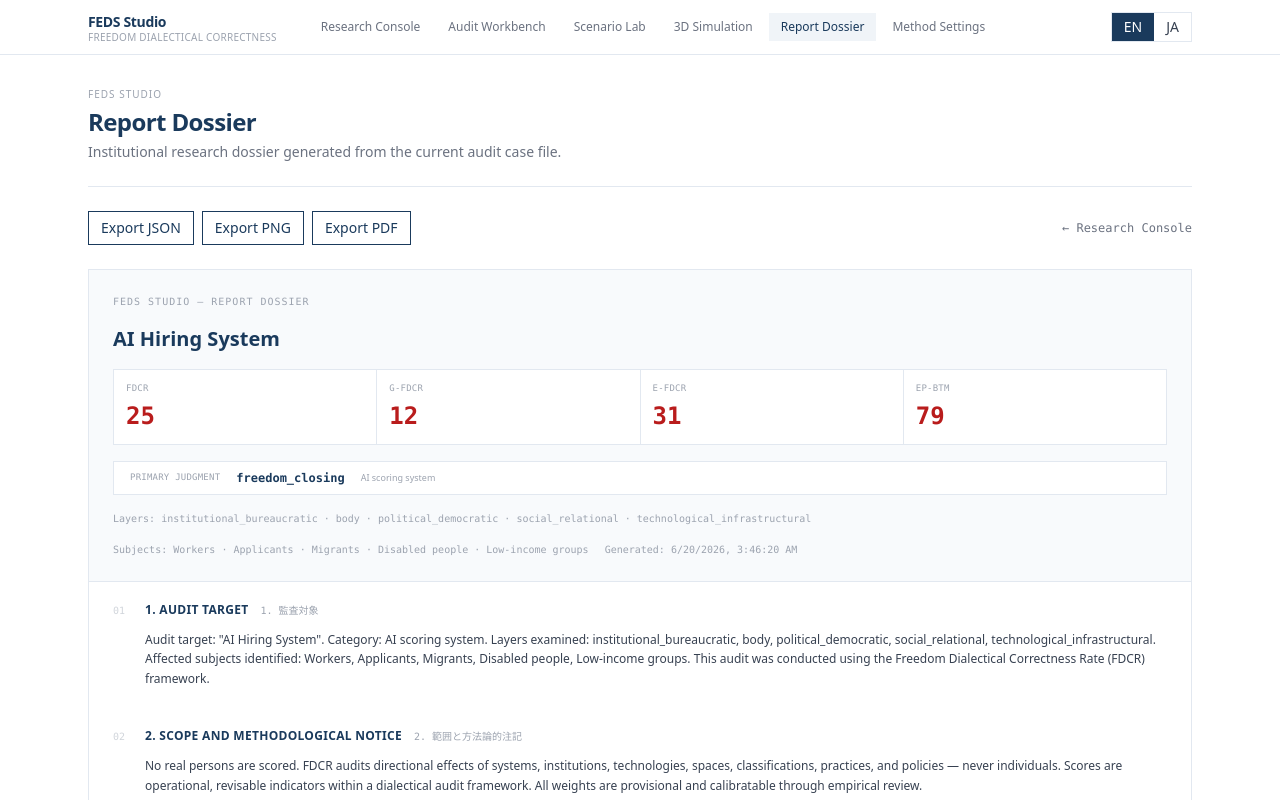
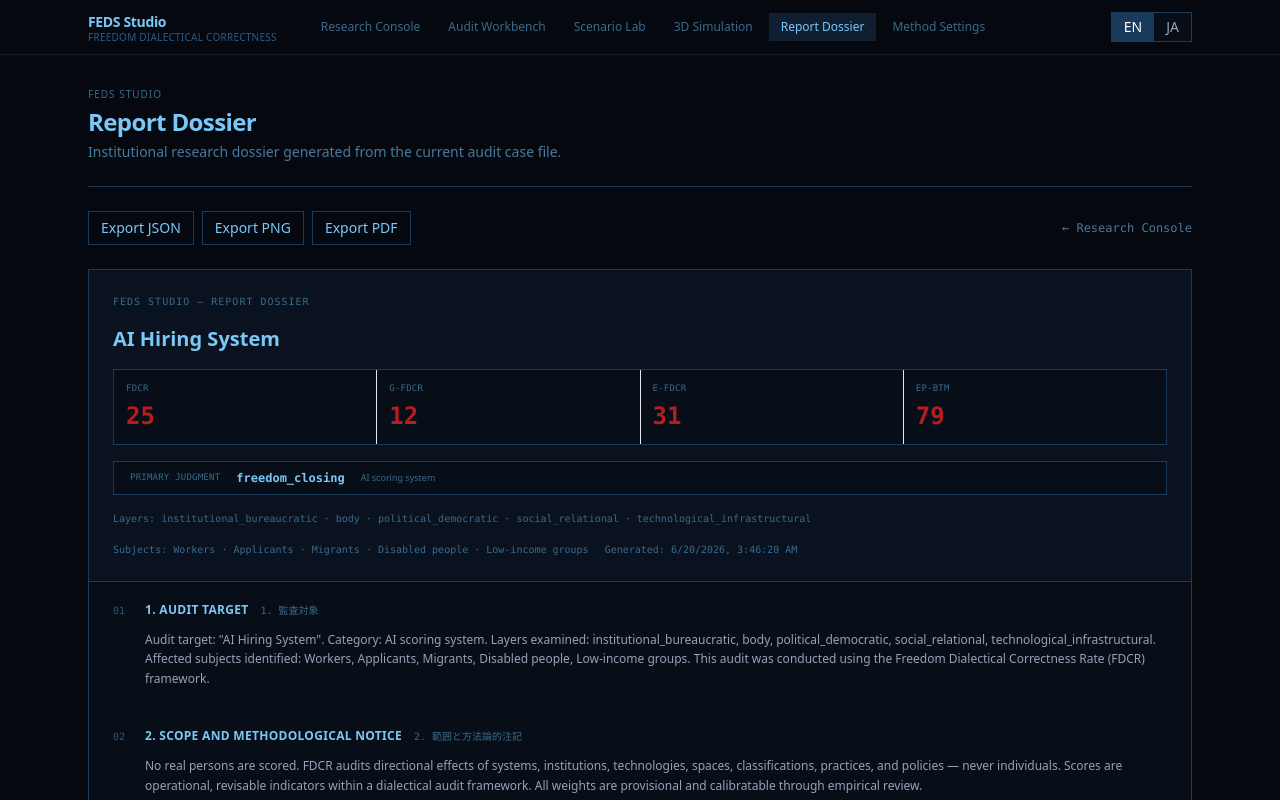
Before and after one commit to platodesignio/FEDS, a Next.js app: page /report in a window 1280 px wide. Shown: the top 800 px of the page. Built offline with nearby package versions, Linux system fonts and the light colour scheme.

Commit message:
feat: unified dark theme — black nav, body, panels, text

```diff
--- a/app/globals.css
+++ b/app/globals.css
@@ -3,6 +3,37 @@
 @tailwind utilities;
 
 body {
-  background-color: #ffffff;
-  color: #1f2937;
+  background-color: #05080f;
+  color: #cbd5e1;
 }
+
+/* Dark theme overrides for inner page panels */
+.bg-white        { background-color: #080e18 !important; }
+.bg-\[\#f8fafc\] { background-color: #0a1220 !important; }
+.bg-\[\#f0f4f8\] { background-color: #0f1e30 !important; }
+.bg-\[\#f0fdf4\] { background-color: #061a0e !important; }
+.bg-amber-50     { background-color: #1a1000 !important; }
+
+/* Border overrides */
+.border-\[\#e2e8f0\] { border-color: #1e3a5a !important; }
+.divide-\[\#e2e8f0\] > * + * { border-color: #1e3a5a !important; }
+
+/* Text overrides */
+.text-gray-700  { color: #94a3b8 !important; }
+.text-gray-600  { color: #7a98b4 !important; }
+.text-gray-500  { color: #4a7a9a !important; }
+.text-gray-400  { color: #3a6a8a !important; }
+.text-gray-300  { color: #2a5a7a !important; }
+.text-\[\#1a3a5c\] { color: #7ac8f8 !important; }
+.text-\[\#0f2440\] { color: #5aaae0 !important; }
+
+/* Hover overrides */
+.hover\:bg-\[\#f0f4f8\]:hover { background-color: #0f1e30 !important; }
+.hover\:bg-\[\#1a3a5c\]:hover { background-color: #0f2535 !important; }
+.hover\:text-\[\#1a3a5c\]:hover { color: #7ac8f8 !important; }
+
+/* Report capture area stays readable */
+#report-capture { background-color: #080e18; }
+
+/* Table hover */
+.hover\:bg-\[\#f8fafc\]:hover { background-color: #0a1220 !important; }
--- a/app/layout.tsx
+++ b/app/layout.tsx
@@ -11,7 +11,7 @@ export const metadata: Metadata = {
 export default function RootLayout({ children }: { children: React.ReactNode }) {
   return (
     <html lang="en">
-      <body>
+      <body className="bg-[#05080f] text-white">
         <AuditProvider>
           <Navigation />
           <main className="mx-auto max-w-6xl px-6 py-8">{children}</main>
--- a/components/Navigation.tsx
+++ b/components/Navigation.tsx
@@ -17,12 +17,12 @@ export default function Navigation() {
     { href: '/settings',    key: 'nav.settings' },
   ]
   return (
-    <nav className="sticky top-0 z-50 border-b border-[#e2e8f0] bg-white">
+    <nav className="sticky top-0 z-50 border-b border-[#0f1e30] bg-[#05080f]">
       <div className="mx-auto max-w-6xl px-6 flex items-center justify-between py-3">
         <div className="flex items-center gap-8">
           <Link href="/" className="flex flex-col leading-none">
-            <span className="text-sm font-bold tracking-tight text-[#1a3a5c]">FEDS Studio</span>
-            <span className="text-[10px] text-gray-400 tracking-wide uppercase">Freedom Dialectical Correctness</span>
+            <span className="text-sm font-bold tracking-tight text-[#7ac8f8]">FEDS Studio</span>
+            <span className="text-[10px] text-[#2a5a8a] tracking-wide uppercase">Freedom Dialectical Correctness</span>
           </Link>
           <div className="hidden gap-1 md:flex">
             {links.map((l) => {
@@ -33,8 +33,8 @@ export default function Navigation() {
                   href={l.href}
                   className={`px-3 py-1.5 text-xs font-medium transition-colors ${
                     active
-                      ? 'bg-[#f0f4f8] text-[#1a3a5c]'
-                      : 'text-gray-500 hover:text-[#1a3a5c]'
+                      ? 'bg-[#0f1e30] text-[#7ac8f8]'
+                      : 'text-[#3a6a8a] hover:text-[#7ac8f8]'
                   }`}
                 >
                   {t(l.key)}
```
